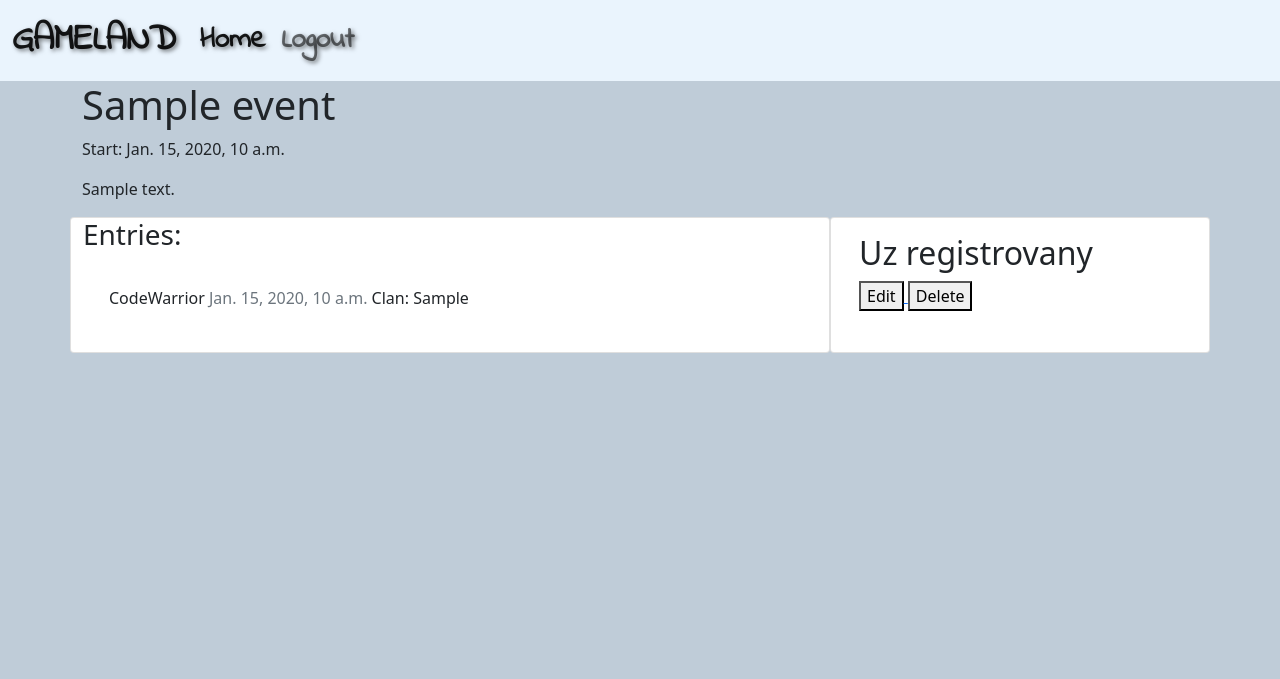
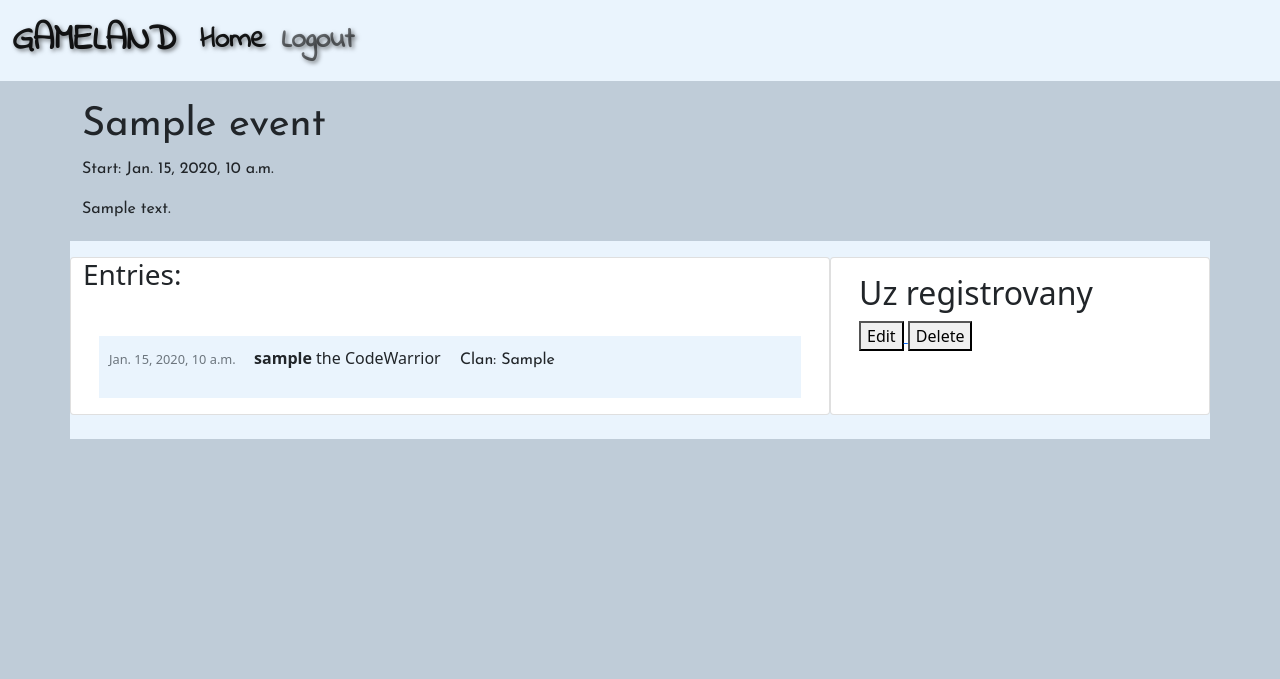
Before and after one commit to Karoskodev/Gameland, a Django app: a page that uses templates/event_detail.html in a window 1280 px wide. Shown: the top 679 px of the page. Run offline with Django 3.2, Linux system fonts and the light colour scheme; a user stored in the database is signed in; tables that the repository leaves empty hold one stand-in row (values such as "Sample post"); some libraries are stand-ins or nearby versions.

Commit message:
reorganize entries in event_detail.html and add basic style to it

```diff
--- a/static/css/style.css
+++ b/static/css/style.css
@@ -80,3 +80,28 @@ form > ul {
     padding: 1%;
     color: rgba(0, 0, 0, 0.80);
 }
+
+/* event detail page */
+
+.masthead-text {
+    margin-top: 20px;
+    font-family: 'Josefin Sans', sans-serif;
+}
+
+.user {
+    font-weight: bold;
+    margin-left: 15px;
+}
+
+.clan {
+    font-family: 'Josefin Sans', sans-serif;
+    margin-left: 15px;
+}
+
+.entries {
+    margin-top: 20px;
+    background-color: #eaf4fd;
+}
+.date {
+    font-size: 80%;
+}
--- a/templates/event_detail.html
+++ b/templates/event_detail.html
@@ -12,16 +12,16 @@
                 </h1>
                 <!-- The events's date  -->
                 <p class="event-date">Start: {{ event.date }} </p>
-                <p class="card-text ">
+                <p class="card-text exce">
                     {{ event.excerpt | safe }}
                 </p>
             </div>
             <div class="d-none d-md-block col-md-6 masthead-image">
                 <!-- The image URL goes in the src attribute -->
                 {% if "placeholder" in event.image.url %}
-                <img class="eimage" src="https://media.discordapp.net/attachments/1008571023047798794/1170856548302590002/karosko_esport_tournament_pixelart_517d936c-a5d4-4cfe-937b-81e70e41e684.png?ex=655a9022&is=65481b22&hm=7774deeb79a9d96e2a4a956fc47f8d544d0a1206263c8eb3069a04c20bdbb19d&=&width=676&height=676" width="40%">
+                <img src="https://media.discordapp.net/attachments/1008571023047798794/1170856548302590002/karosko_esport_tournament_pixelart_517d936c-a5d4-4cfe-937b-81e70e41e684.png?ex=655a9022&is=65481b22&hm=7774deeb79a9d96e2a4a956fc47f8d544d0a1206263c8eb3069a04c20bdbb19d&=&width=676&height=676" width="40%">
                 {% else %}
-                <img class="eimage" src="{{ event.image.url }}" width="40%">
+                <img src="{{ event.image.url }}" width="40%">
                 {% endif %}
             </div>
         </div>
@@ -29,19 +29,24 @@
 </div>
 
 <div class="container">
-    <div class="row">
-        <div class="col-md-8 card mb-4  mt-3 ">
+    <div class="row entries">
+        <div class="col-md-8 card mb-4  mt-3 elist">
             <h3>Entries:</h3>
             <div class="card-body">
                 <!-- We want a for loop inside the empty control tags to iterate through each entry in entries -->
                 {% for entry in entries %}
                 <div class="entries" style="padding: 10px;">
                     <p class="font-weight-bold">
-                        <!-- The player's name goes here. -->
-                        {{ entry.nick_name }}
-                        <span class=" text-muted font-weight-normal">
+                        <span class=" text-muted font-weight-normal date">
                             {{ entry.created_on }}
-                        </span> Clan: {{ entry.clan}}
+                        </span>
+                        <span class="user">
+                        {{ entry.user }}
+                        </span>
+                        the  {{ entry.nick_name }}
+                        <span class="clan">
+                        Clan: {{ entry.clan}}
+                        </span>
                     </p>
                 </div>
                 <!-- Our for loop ends here -->
@@ -72,7 +77,6 @@
                 {% if user.is_authenticated %}
 
                 <h2>Register here:</h2>
-                <p>Ingame</p>
 
                 <form method="post" style="margin-top: 1.3em;">
                     {{ entry_form | crispy }}
```
